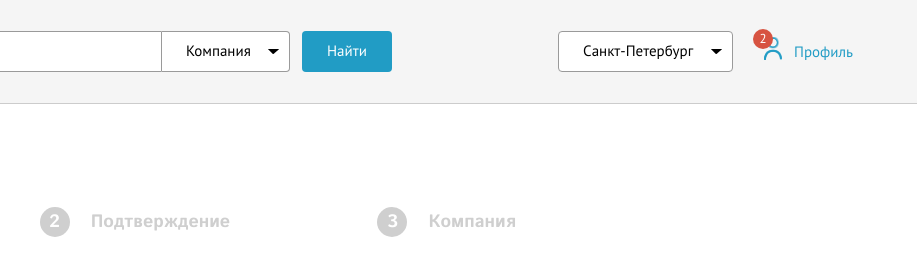
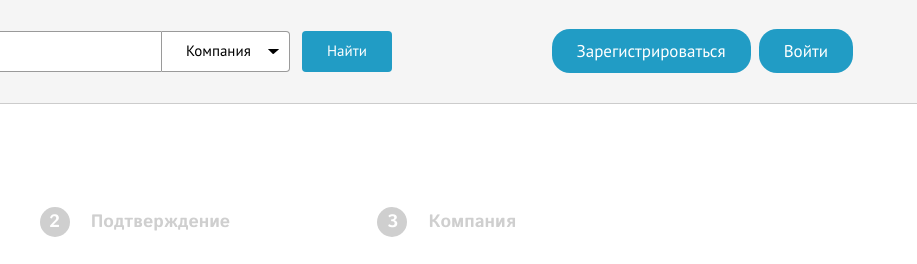
Before and after one commit to Serjke/sout, a plain HTML site: page register-step-1.html in a window 1280 px wide. Shown: the top 264 px of the page, 363-1280 px from the left. Drawn offline with nearby package versions, Linux system fonts and the light colour scheme.

Commit message:
user-links changes

```diff
--- a/register-step-1.html
+++ b/register-step-1.html
@@ -23,16 +23,13 @@
                     <select>
                         <option value="Компания">Компания</option>
                     </select>
-                    <input type="submit" value="Найти"/></div>
-                <div class="location">
-                    <select>
-                        <option value="Санкт-Петербург">Санкт-Петербург</option>
-                    </select>
+                    <input type="submit" value="Найти"/>
                 </div>
                 <div class="user-links align-r">
-                    <ul>
-                        <li><a href="#" class="profile-link">Профиль<span class="num">2</span></a></li>
-                    </ul>
+                        <ul>
+                            <li><a href="#" class="bt rounded">Зарегистрироваться</a></li>
+                            <li><a href="#" class="bt rounded">Войти</a></li>
+                        </ul>
                 </div>
             </div>
         </div>
--- a/sass/screen.scss
+++ b/sass/screen.scss
@@ -66,7 +66,6 @@ input[type="password"] {
   height: 41px;
   line-height: 1.2;
 }
-
 textarea {
   padding:18px;
   border: 1px solid #9a9a9a;
@@ -194,6 +193,21 @@ input[type="submit"] {
     padding-top: 30px;
     padding-bottom: 30px;
 //    width: 1%;
+  }
+  .head-top {
+
+    .user-links {
+      ul {
+        white-space: nowrap;
+        li {
+          display: inline-block;
+          margin-left: 4px;
+          &:first-child {
+            margin-left: 0;
+          }
+        }
+      }
+    }
   }
   .search {
     width: 100%;
@@ -1221,7 +1235,7 @@ textarea.w80 {
   margin-left: 8px;
   }
   #head .logo {
-  padding-right: 20px;
+  padding-right: 16px;
   }
   #head .search input[type="text"] {
       min-width: 200px;
```
Also changed, not shown: register-step-2.html (+5 -8 lines), register-step-3.html (+4 -8 lines), stylesheets/screen.css.
